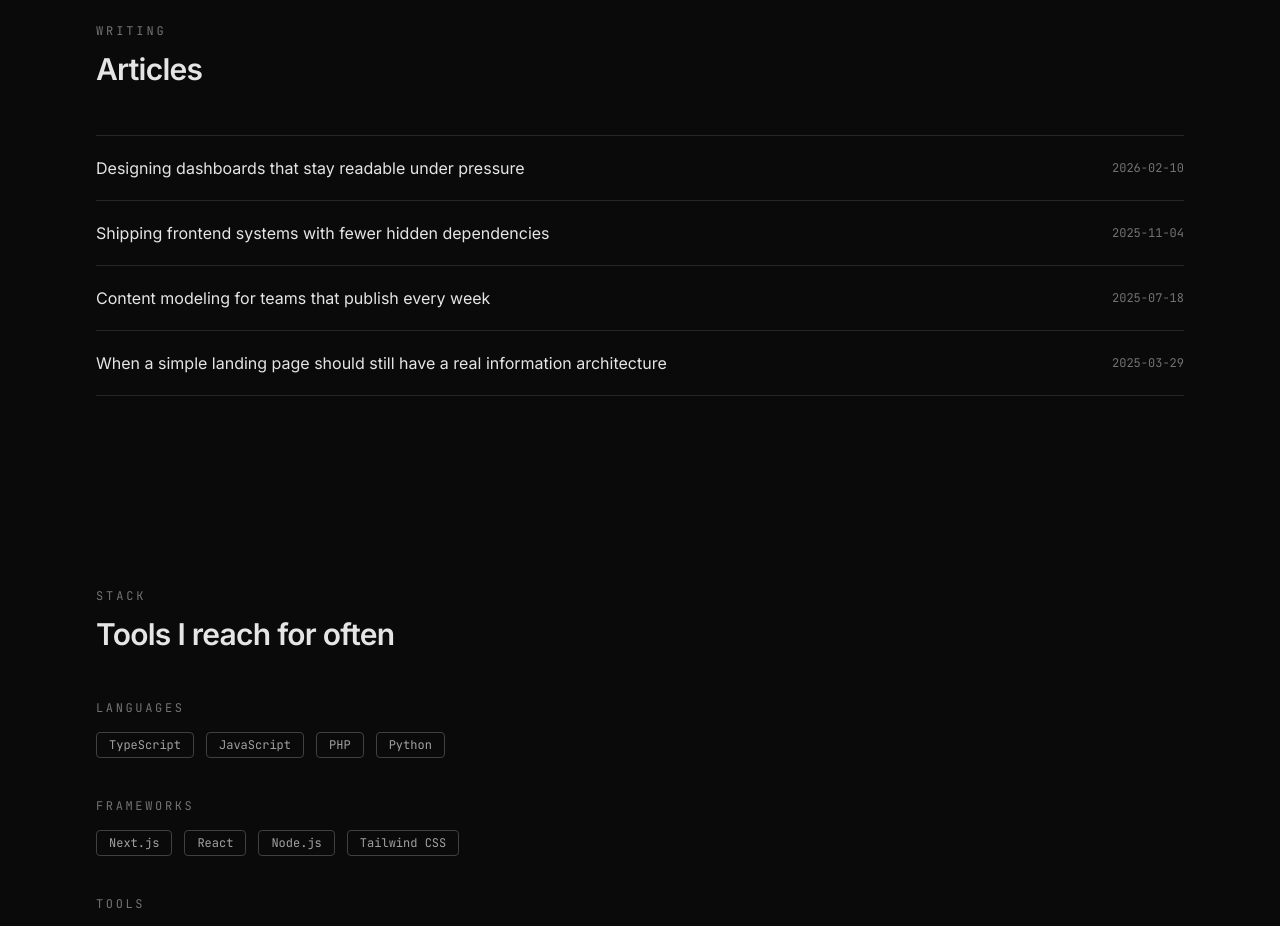
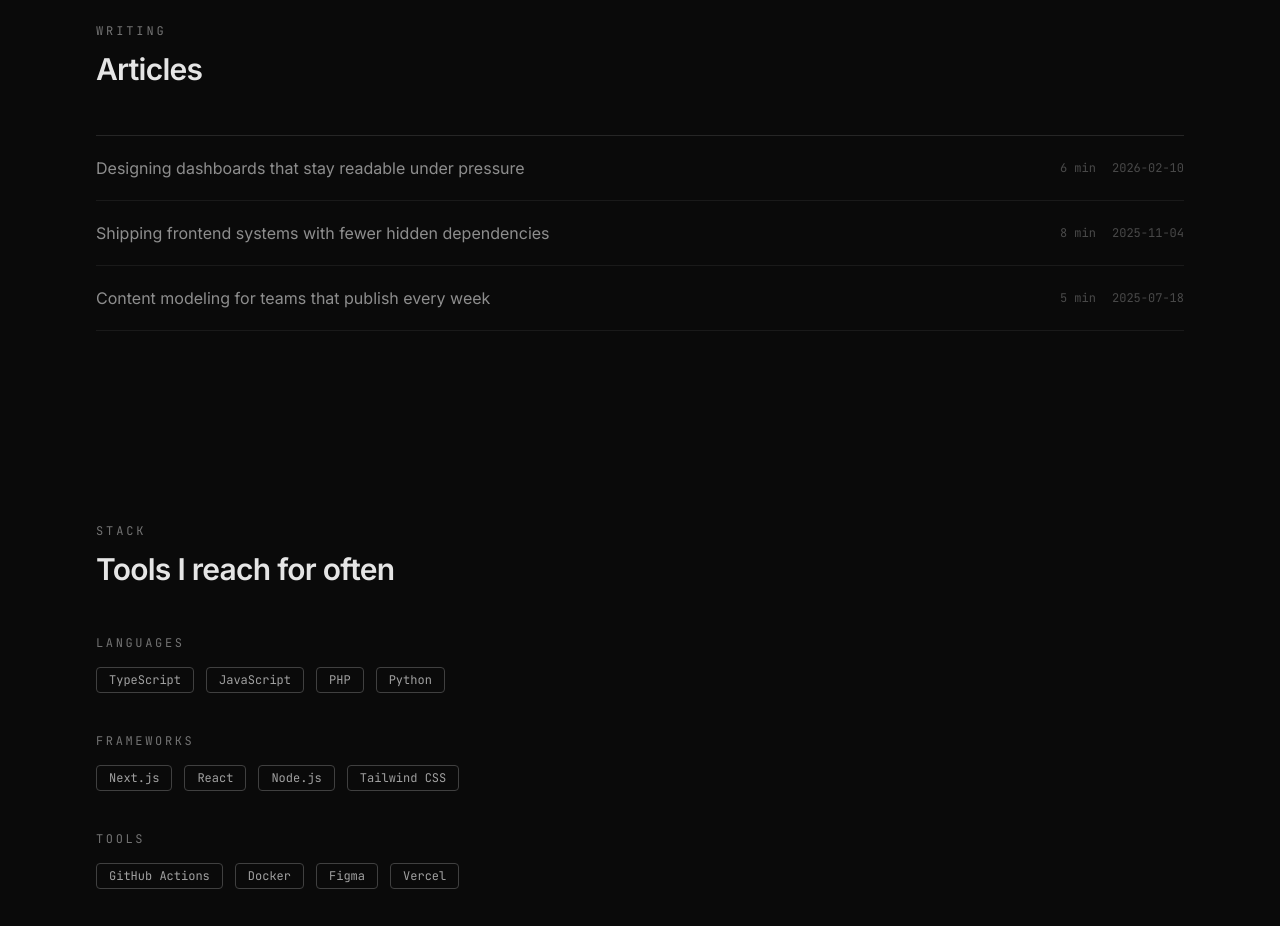
Before and after one commit to maxixo/port, a Next.js app: page / in a window 1280 px wide. Shown: the part 2800-3726 px from the top of the page. Built offline with nearby package versions, Linux system fonts and the light colour scheme.

Commit message:
fix: remove placeholder article links, add read times, richer SEO/OG metadata

```diff
--- a/src/app/layout.tsx
+++ b/src/app/layout.tsx
@@ -15,8 +15,22 @@ const jetBrainsMono = JetBrains_Mono({
 });
 
 export const metadata: Metadata = {
-  title: "Oshodi Usman | Developer Portfolio",
-  description: "Minimal developer portfolio built with Next.js, Tailwind CSS, and TypeScript.",
+  metadataBase: new URL("https://portfolio-maxixo.vercel.app"),
+  title: "Usman Oshodi — Full-Stack Developer",
+  description:
+    "Full-stack developer building scalable web applications with Next.js, TypeScript, and Node.js. Projects, writing, and contact.",
+  openGraph: {
+    title: "Usman Oshodi — Full-Stack Developer",
+    description:
+      "Scalable web apps with Next.js, TypeScript, and Node.js. Projects, writing, and contact.",
+    type: "website",
+    locale: "en_US",
+  },
+  twitter: {
+    card: "summary_large_image",
+    title: "Usman Oshodi — Full-Stack Developer",
+    description: "Scalable web apps with Next.js, TypeScript, and Node.js.",
+  },
   icons: {
     icon: "/icon.svg",
   },
--- a/src/components/Articles.tsx
+++ b/src/components/Articles.tsx
@@ -12,7 +12,19 @@ export default function Articles() {
         </h2>
       </div>
       <div className="mt-12 border-t border-neutral-800">
-        {articles.map((article) => (
+        {articles.map((article) => {
+          const inner = (
+            <>
+              <span className="text-base transition-colors duration-200 group-hover:text-accent text-foreground">
+                {article.title}
+              </span>
+              <span className="flex items-center gap-4 font-mono text-xs text-neutral-500">
+                {article.readTime && <span>{article.readTime}</span>}
+                <span>{article.date}</span>
+              </span>
+            </>
+          );
+          return article.href ? (
             <a
               key={article.title}
               href={article.href}
@@ -20,12 +32,18 @@ export default function Articles() {
               rel="noreferrer"
               className="group flex items-center justify-between gap-6 border-b border-neutral-800 py-5 transition-colors duration-200"
             >
-            <span className="text-base text-foreground transition-colors duration-200 group-hover:text-accent">
-              {article.title}
-            </span>
-            <span className="font-mono text-xs text-neutral-500">{article.date}</span>
+              {inner}
             </a>
-        ))}
+          ) : (
+            <div
+              key={article.title}
+              title="Coming soon"
+              className="group flex cursor-default items-center justify-between gap-6 border-b border-neutral-800 py-5 opacity-60"
+            >
+              {inner}
+            </div>
+          );
+        })}
       </div>
     </div>
   );
--- a/src/data/articles.ts
+++ b/src/data/articles.ts
@@ -1,28 +1,25 @@
 export type Article = {
   title: string;
   date: string;
-  href: string;
+  href?: string;
+  readTime?: string;
 };
 
+// Published articles link out; drafts stay on-site without a fake URL.
 export const articles: Article[] = [
   {
     title: "Designing dashboards that stay readable under pressure",
     date: "2026-02-10",
-    href: "https://example.com/articles/readable-dashboards",
+    readTime: "6 min",
   },
   {
     title: "Shipping frontend systems with fewer hidden dependencies",
     date: "2025-11-04",
-    href: "https://example.com/articles/fewer-hidden-dependencies",
+    readTime: "8 min",
   },
   {
     title: "Content modeling for teams that publish every week",
     date: "2025-07-18",
-    href: "https://example.com/articles/content-modeling-weekly-teams",
-  },
-  {
-    title: "When a simple landing page should still have a real information architecture",
-    date: "2025-03-29",
-    href: "https://example.com/articles/information-architecture-for-landing-pages",
+    readTime: "5 min",
   },
 ];
```
Lines whose indentation alone changed are shown as unchanged.
